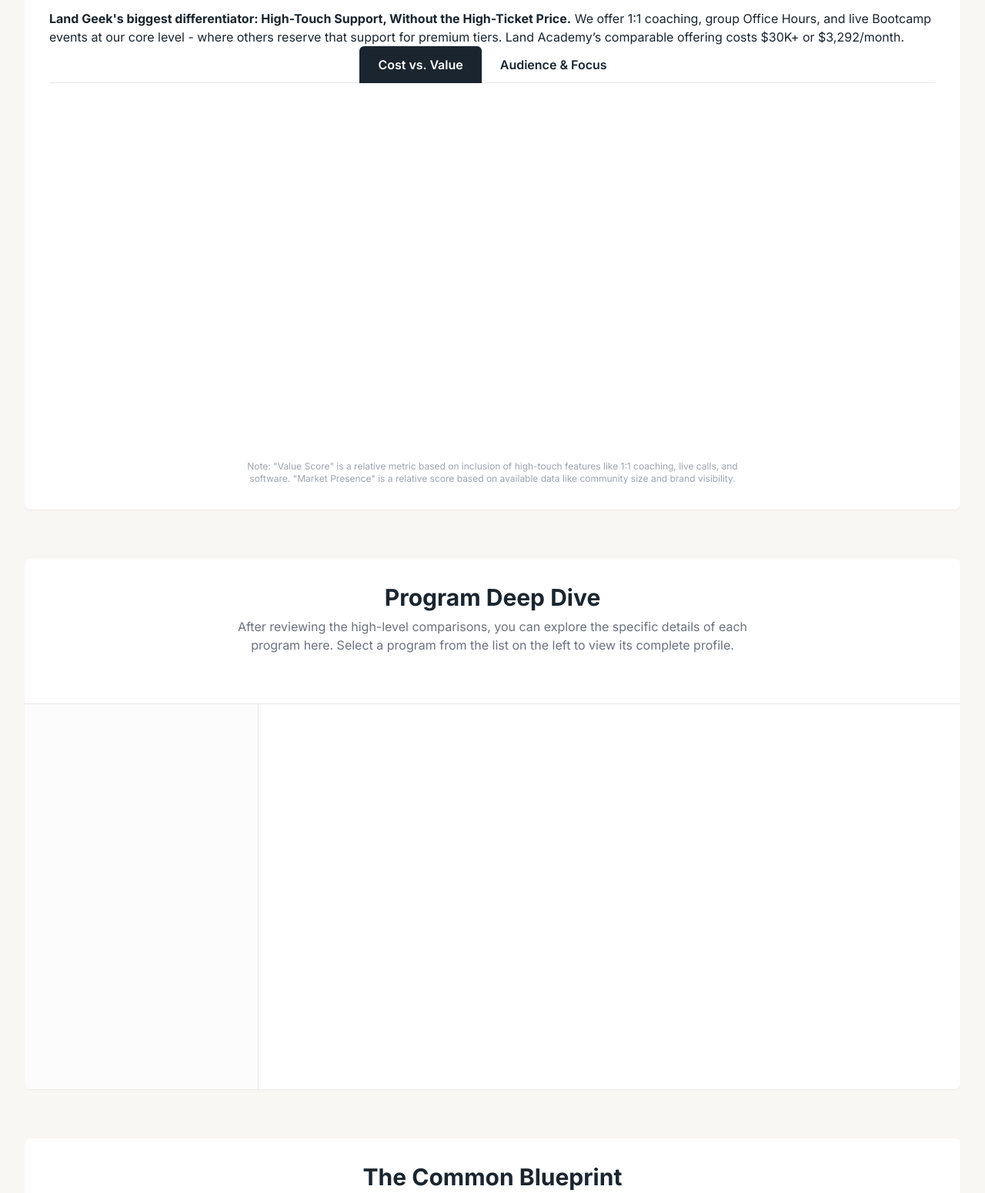
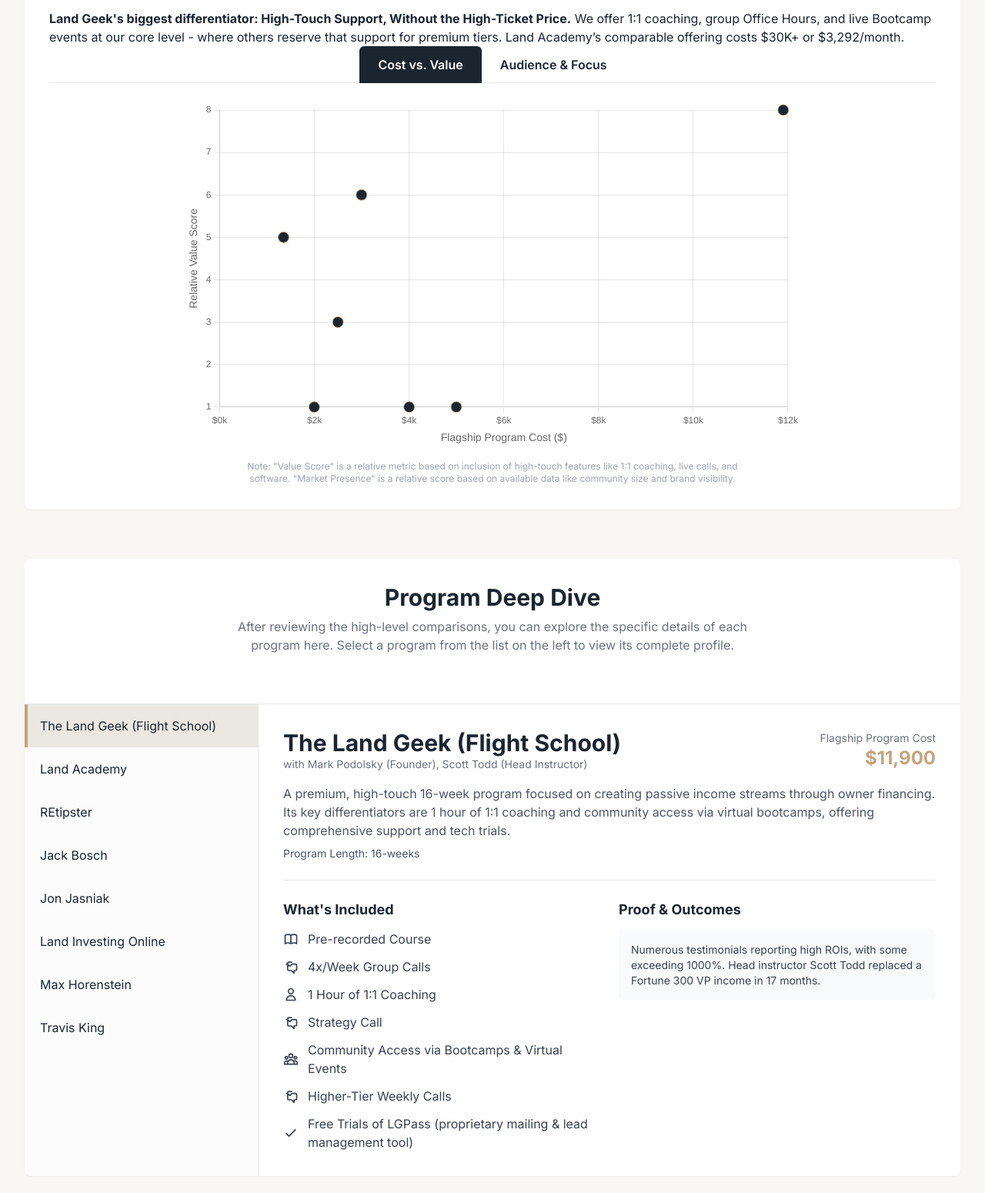
Before and after one commit to CarineTLG/tlgmarketresearch, a plain HTML site: page index.html in a window 1280 px wide. Shown: the part 380-1930 px from the top of the page at 77% size. Drawn offline with nearby package versions, Linux system fonts and the light colour scheme.

Commit message:
index.html

```diff
--- a/index.html
+++ b/index.html
@@ -147,6 +147,9 @@
     </div>
 <script>
 document.addEventListener('DOMContentLoaded', () => {
+
+    console.log('DOM Content Loaded. Script starting.');
+
     const programData = [
         {
             id: 'land_geek', name: 'The Land Geek (Flight School)', cost: 11900, programLength: '16-weeks',
@@ -154,8 +157,7 @@
             founder: 'Mark Podolsky (Founder), Scott Todd (Head Instructor)',
             tagline: 'A premium, high-touch 16-week program focused on creating passive income streams through owner financing. Its key differentiators are 1 hour of 1:1 coaching and community access via virtual bootcamps, offering comprehensive support and tech trials.',
             inclusions: ['Pre-recorded Course', '4x/Week Group Calls', '1 Hour of 1:1 Coaching', 'Strategy Call', 'Community Access via Bootcamps & Virtual Events', 'Higher-Tier Weekly Calls', 'Free Trials of LGPass (proprietary mailing & lead management tool)'],
-      proof: 'Numerous testimonials reporting high ROIs, with some exceeding 1000%. Head instructor Scott Todd replaced a Fortune 300 VP income in 17 months.',
-      link: 'https://www.thelandgeek.com/'
+            proof: 'Numerous testimonials reporting high ROIs, with some exceeding 1000%. Head instructor Scott Todd replaced a Fortune 300 VP income in 17 months.'
         },
         {
             id: 'land_academy', name: 'Land Academy', cost: 2995, programLength: 'Self-paced (flagship)',
@@ -183,7 +185,7 @@
         },
         {
             id: 'jon_jasniak', name: 'Jon Jasniak', cost: 4000, programLength: '50+ hours (course)',
-      audienceExperience: 1.5, audienceSupport: 1, marketPresence: 22, link: "https://jonjasniak.com/cf2",
+            audienceExperience: 1.5, audienceSupport: 1, marketPresence: 22,link: "https://jonjasniak.com/cf2",
             founder: 'Jon Jasniak',
             tagline: 'Focuses on owner financing and high-volume flipping, ideal for beginners to intermediates with a strong self-starter mindset.',
             inclusions: ['50+ Hours Video Training', 'Contracts & Spreadsheets', 'Call Vault', 'Mastermind (add-on)', 'WhatsApp Community (Mastermind)'],
@@ -198,7 +200,7 @@
             proof: 'Noted for its fast-growing online presence and active community engagement.'
         },
         {
-      id: 'max_horenstein', name: 'Max Horenstein', cost: null, programLength: 'Varies (guarantee-driven)',
+            id: 'max_horenstein', name: 'Max Horenstein', cost: 'Unknown', programLength: 'Varies (guarantee-driven)',
             audienceExperience: 1, audienceSupport: 1, marketPresence: 10, link: "https://www.landflippingsystem.com/optin1724687529330",
             founder: 'Max Horenstein',
             tagline: 'A system designed for low-effort, guaranteed results by outsourcing sales and leveraging funding partnerships.',
@@ -215,48 +217,93 @@
         }
     ];
 
-  // Helpers
-  const isNum = v => typeof v === 'number' && !Number.isNaN(v);
-  const currency = v => isNum(v) ? '$' + v.toLocaleString() : 'Unknown';
+    console.log('programData loaded:', programData.length, 'items');
 
-  // Value score (unchanged logic, with safety)
     const valueScores = programData.map(p => {
-    const inc = (p.inclusions || []).map(i => i.toLowerCase());
         let score = 0;
-    if (inc.some(i => i.includes('1:1'))) score += 3;
-    if (inc.some(i => i.includes('live') || i.includes('group calls') || i.includes('webinars'))) score += 2;
-    if (inc.some(i => i.includes('software') || i.includes('platform') || i.includes('crm') || i.includes('lgpass'))) score += 2;
-    if (inc.some(i => i.includes('community') || i.includes('discord') || i.includes('forum') || i.includes('virtual events') || i.includes('bootcamps'))) score += 1;
-    if (inc.some(i => i.includes('funding'))) score += 3;
+        if (p.inclusions.some(i => i.toLowerCase().includes('1:1'))) score += 3;
+        if (p.inclusions.some(i => i.toLowerCase().includes('live') || i.toLowerCase().includes('group calls') || i.toLowerCase().includes('webinars'))) score += 2;
+        if (p.inclusions.some(i => i.toLowerCase().includes('software') || i.toLowerCase().includes('platform') || i.toLowerCase().includes('crm') || i.toLowerCase().includes('tech platform trials') || i.toLowerCase().includes('lgpass'))) score += 2;
+        if (p.inclusions.some(i => i.toLowerCase().includes('community') || i.toLowerCase().includes('discord') || i.toLowerCase().includes('forum') || i.toLowerCase().includes('virtual events') || i.toLowerCase().includes('bootcamps'))) score += 1;
+        if (p.inclusions.some(i => i.toLowerCase().includes('funding'))) score += 3;
         return score;
     });
 
-  // Shared chart options
+    const tooltipConfig = {
+        callbacks: {
+            label: function(context) {
+                const program = programData[context.dataIndex];
+                return `${program.name}: $${program.cost.toLocaleString()}`;
+            }
+        }
+    };
+
     const sharedChartOptions = {
         responsive: true,
         maintainAspectRatio: false,
-    plugins: { legend: { display: false } },
-    animation: { duration: 1000, easing: 'easeInOutCubic' }
+        plugins: {
+            legend: { display: false },
+            tooltip: tooltipConfig
+        },
+        animation: {
+            duration: 1000,
+            easing: 'easeInOutCubic'
+        }
     };
 
-  // Chart 1: Cost vs Value (skip unknown costs)
-  const costValueCtx = document.getElementById('costValueChart')?.getContext('2d');
+    // Chart 1: Cost vs Value
+    const costValueCtx = document.getElementById('costValueChart').getContext('2d');
     if (costValueCtx) {
-    const scatterData = programData
-      .map((p, i) => ({ p, i }))
-      .filter(({ p }) => isNum(p.cost))
-      .map(({ p, i }) => ({ x: p.cost, y: valueScores[i], _index: i }));
-
-    new Chart(costValueCtx, {
+        const costValueChart = new Chart(costValueCtx, {
             type: 'scatter',
             data: {
                 datasets: [{
                     label: 'Programs',
-          data: scatterData,
+                    data: programData.map((p, i) => ({ x: p.cost, y: valueScores[i] })),
                     backgroundColor: '#1A252F',
                     borderColor: '#C5A47E',
                     pointRadius: 7,
-          pointHoverRadius: 10
+                    pointHoverRadius: 10,
+                }]
+            },
+            options: {
+                ...sharedChartOptions,
+                scales: {
+                    x: {
+                        type: 'linear',
+                        position: 'bottom',
+                        title: { display: true, text: 'Flagship Program Cost ($)', font: { size: 14 } },
+                         ticks: {
+                            callback: value => '$' + (value/1000) + 'k'
+                        }
+                    },
+                    y: {
+                        title: { display: true, text: 'Relative Value Score', font: { size: 14 } }
+                    }
+                }
+            }
+        });
+        console.log('Cost vs Value Chart initialized.');
+    } else {
+        console.error('Cost vs Value Chart canvas not found!');
+    }
+
+
+    // Chart 2: Audience & Focus
+    const audienceCtx = document.getElementById('audienceChart').getContext('2d');
+    if (audienceCtx) {
+        const audienceChart = new Chart(audienceCtx, {
+            type: 'bubble',
+            data: {
+                datasets: [{
+                    label: 'Programs',
+                    data: programData.map(p => ({
+                        x: p.audienceExperience,
+                        y: p.audienceSupport,
+                        r: p.marketPresence / 2
+                    })),
+                    backgroundColor: '#1A252Faa',
+                    borderColor: '#C5A47E',
                 }]
             },
             options: {
@@ -265,53 +312,10 @@
                     legend: { display: false },
                     tooltip: {
                          callbacks: {
-              label: ctx => {
-                const program = programData[ctx.raw._index];
-                return `${program.name}: ${currency(program.cost)}`;
+                            label: function(context) {
+                                const program = programData[context.dataIndex];
+                                return `${program.name}`;
                             }
-            }
-          }
-        },
-        scales: {
-          x: {
-            type: 'linear',
-            position: 'bottom',
-            title: { display: true, text: 'Flagship Program Cost ($)', font: { size: 14 } },
-            ticks: { callback: value => '$' + (value/1000) + 'k' }
-          },
-          y: {
-            title: { display: true, text: 'Relative Value Score', font: { size: 14 } }
-          }
-        }
-      }
-    });
-  }
-
-  // Chart 2: Audience & Focus
-  const audienceCtx = document.getElementById('audienceChart')?.getContext('2d');
-  if (audienceCtx) {
-    new Chart(audienceCtx, {
-      type: 'bubble',
-      data: {
-        datasets: [{
-          label: 'Programs',
-          data: programData.map((p, i) => ({
-            x: p.audienceExperience,
-            y: p.audienceSupport,
-            r: p.marketPresence / 2,
-            _index: i
-          })),
-          backgroundColor: '#1A252Faa',
-          borderColor: '#C5A47E'
-        })]
-      },
-      options: {
-        ...sharedChartOptions,
-        plugins: {
-          legend: { display: false },
-          tooltip: {
-            callbacks: {
-              label: ctx => programData[ctx.raw._index].name
                         }
                     }
                 },
@@ -319,50 +323,84 @@
                     x: {
                         min: 0, max: 4,
                         title: { display: true, text: 'Target Experience Level', font: { size: 14 } },
-            ticks: { callback: value => ['', 'Beginner', 'Intermediate', 'Advanced', ''][value] || '' }
+                        ticks: {
+                           callback: value => ['', 'Beginner', 'Intermediate', 'Advanced', ''][value] || ''
+                        }
                     },
                     y: {
                         min: 0, max: 4,
                         title: { display: true, text: 'Support Model', font: { size: 14 } },
-            ticks: { callback: value => ['', 'DIY', 'Hybrid', 'High-Touch', ''][value] || '' }
+                         ticks: {
+                           callback: value => ['', 'DIY', 'Hybrid', 'High-Touch', ''][value] || ''
+                        }
                     }
                 }
             }
         });
+        console.log('Audience Chart initialized.');
+    } else {
+        console.error('Audience Chart canvas not found!');
     }
 
-  // Tabs
+
     const tabButtons = document.querySelectorAll('.tab-button');
+    console.log('Tab buttons found:', tabButtons.length);
     const chartContainers = [document.getElementById('chart-cost-container'), document.getElementById('chart-audience-container')];
+
     tabButtons.forEach(button => {
         button.addEventListener('click', () => {
+            console.log('Tab button clicked:', button.id);
             tabButtons.forEach(btn => btn.classList.remove('active'));
             button.classList.add('active');
+
             chartContainers.forEach(container => container.classList.add('hidden'));
-      (button.id === 'tab-cost' ? chartContainers[0] : chartContainers[1]).classList.remove('hidden');
+            if (button.id === 'tab-cost') {
+                chartContainers[0].classList.remove('hidden');
+            } else {
+                chartContainers[1].classList.remove('hidden');
+            }
         });
     });
 
-  // Left list + details
     const programSelectorContainer = document.getElementById('program-selector-container');
+    programSelectorContainer.innerHTML = ''; // Clear any existing content
+    console.log('Program selector container cleared.');
+
     const programDetailsContent = document.getElementById('program-details-content');
+    if (programDetailsContent) {
+        console.log('Program details content div found.');
+    } else {
+        console.error('Program details content div NOT found!');
+    }
 
     const generateInclusionHTML = (items) => {
         const iconMap = {
-      call: `<svg fill="none" stroke="currentColor" viewBox="0 0 24 24"><path stroke-linecap="round" stroke-linejoin="round" stroke-width="2" d="M17 8h2a2 2 0 012 2v6a2 2 0 01-2 2h-2v4l-4-4H9a2 2 0 01-2-2V7a2 2 0 012-2h4M5 8h1.586a1 1 0 01.707.293l2.414 2.414a1 1 0 001.414 0l2.414-2.414a1 1 0 01.707-.293H19"></path></svg>`,
-      coaching: `<svg fill="none" stroke="currentColor" viewBox="0 0 24 24"><path stroke-linecap="round" stroke-linejoin="round" stroke-width="2" d="M16 7a4 4 0 11-8 0 4 4 0 018 0zM12 14a7 7 0 00-7 7h14a7 7 0 00-7-7z"></path></svg>`,
-      community: `<svg fill="none" stroke="currentColor" viewBox="0 0 24 24"><path stroke-linecap="round" stroke-linejoin="round" stroke-width="2" d="M17 20h5v-2a3 3 0 00-5.356-1.857M17 20H7m10 0v-2c0-.656-.126-1.283-.356-1.857M7 20H2v-2a3 3 0 015.356-1.857M7 20v-2c0-.656.126-1.283.356-1.857m0 0a5.002 5.002 0 019.288 0M15 7a3 3 0 11-6 0 3 3 0 016 0zm6 3a2 2 0 11-4 0 2 2 0 014 0zM7 10a2 2 0 11-4 0 2 2 0 014 0z"></path></svg>`,
-      software: `<svg fill="none" stroke="currentColor" viewBox="0 0 24 24"><path stroke-linecap="round" stroke-linejoin="round" stroke-width="2" d="M9.75 17L9 20l-1 1h8l-1-1-.75-3M3 13h18M5 17h14a2 2 0 002-2V5a2 2 0 00-2-2H5a2 2 0 00-2 2v10a2 2 0 002 2z"></path></svg>`,
-      course: `<svg fill="none" stroke="currentColor" viewBox="0 0 24 24"><path stroke-linecap="round" stroke-linejoin="round" stroke-width="2" d="M12 6.253v13m0-13C10.832 5.477 9.246 5 7.5 5S4.168 5.477 3 6.253v13C4.168 18.477 5.754 18 7.5 18s3.332.477 4.5 1.253m0-13C13.168 5.477 14.754 5 16.5 5c1.747 0 3.332.477 4.5 1.253v13C19.832 18.477 18.246 18 16.5 18c-1.746 0-3.332.477-4.5 1.253"></path></svg>`,
-      default: `<svg fill="none" stroke="currentColor" viewBox="0 0 24 24"><path stroke-linecap="round" stroke-linejoin="round" stroke-width="2" d="M5 13l4 4L19 7"></path></svg>`
+            'call': `<svg fill="none" stroke="currentColor" viewBox="0 0 24 24"><path stroke-linecap="round" stroke-linejoin="round" stroke-width="2" d="M17 8h2a2 2 0 012 2v6a2 2 0 01-2 2h-2v4l-4-4H9a2 2 0 01-2-2V7a2 2 0 012-2h4M5 8h1.586a1 1 0 01.707.293l2.414 2.414a1 1 0 001.414 0l2.414-2.414a1 1 0 01.707-.293H19"></path></svg>`,
+            'coaching': `<svg fill="none" stroke="currentColor" viewBox="0 0 24 24"><path stroke-linecap="round" stroke-linejoin="round" stroke-width="2" d="M16 7a4 4 0 11-8 0 4 4 0 018 0zM12 14a7 7 0 00-7 7h14a7 7 0 00-7-7z"></path></svg>`,
+            'community': `<svg fill="none" stroke="currentColor" viewBox="0 0 24 24"><path stroke-linecap="round" stroke-linejoin="round" stroke-width="2" d="M17 20h5v-2a3 3 0 00-5.356-1.857M17 20H7m10 0v-2c0-.656-.126-1.283-.356-1.857M7 20H2v-2a3 3 0 015.356-1.857M7 20v-2c0-.656.126-1.283.356-1.857m0 0a5.002 5.002 0 019.288 0M15 7a3 3 0 11-6 0 3 3 0 016 0zm6 3a2 2 0 11-4 0 2 2 0 014 0zM7 10a2 2 0 11-4 0 2 2 0 014 0z"></path></svg>`,
+            'software': `<svg fill="none" stroke="currentColor" viewBox="0 0 24 24"><path stroke-linecap="round" stroke-linejoin="round" stroke-width="2" d="M9.75 17L9 20l-1 1h8l-1-1-.75-3M3 13h18M5 17h14a2 2 0 002-2V5a2 2 0 00-2-2H5a2 2 0 00-2 2v10a2 2 0 002 2z"></path></svg>`,
+            'course': `<svg fill="none" stroke="currentColor" viewBox="0 0 24 24"><path stroke-linecap="round" stroke-linejoin="round" stroke-width="2" d="M12 6.253v13m0-13C10.832 5.477 9.246 5 7.5 5S4.168 5.477 3 6.253v13C4.168 18.477 5.754 18 7.5 18s3.332.477 4.5 1.253m0-13C13.168 5.477 14.754 5 16.5 5c1.747 0 3.332.477 4.5 1.253v13C19.832 18.477 18.246 18 16.5 18c-1.746 0-3.332.477-4.5 1.253"></path></svg>`,
+            'default': `<svg fill="none" stroke="currentColor" viewBox="0 0 24 24"><path stroke-linecap="round" stroke-linejoin="round" stroke-width="2" d="M5 13l4 4L19 7"></path></svg>`
         };
-    return (items || []).map(item => {
-      const k = Object.keys(iconMap).find(key => item.toLowerCase().includes(key)) || 'default';
-      return `<li class="flex items-center text-gray-700 icon-list-item">${iconMap[k]}<span class="text-sm md:text-base">${item}</span></li>`;
+        return items.map(item => {
+            const lowerItem = item.toLowerCase();
+            let icon = iconMap['default'];
+            for (const key in iconMap) {
+                if (lowerItem.includes(key)) {
+                    icon = iconMap[key];
+                    break;
+                }
+            }
+            return `<li class="flex items-center text-gray-700 icon-list-item">${icon}<span class="text-sm md:text-base">${item}</span></li>`;
         }).join('');
     };
 
     const updateProgramDetails = (program) => {
+        console.log('Attempting to update program details for:', program.name); // Added log
+        if (!programDetailsContent) {
+            console.error('programDetailsContent is null. Cannot update. Check HTML ID.'); // Added error log
+            return; // Exit if the element is not found
+        }
         programDetailsContent.innerHTML = `
             <div class="flex flex-col md:flex-row items-start md:items-center justify-between mb-4">
                  <div>
@@ -371,12 +409,12 @@
                  </div>
                 <div class="mt-4 md:mt-0 text-right">
                     <p class="text-gray-500 text-sm">Flagship Program Cost</p>
-          <p class="text-2xl font-bold text-[#C5A47E]">${currency(program.cost)}</p>
-          ${program.link ? `<a class="inline-block mt-2 text-sm underline text-[#1A252F]" href="${program.link}" target="_blank" rel="noopener noreferrer">Visit website ↗</a>` : ''}
+                    <p class="text-2xl font-bold text-[#C5A47E]">$${program.cost.toLocaleString()}</p>
                  </div>
             </div>
             <p class="text-gray-600 mb-2">${program.tagline}</p>
             <p class="text-gray-600 text-sm mb-6 pb-6 border-b border-gray-200">Program Length: ${program.programLength}</p>
+
             <div class="grid grid-cols-1 lg:grid-cols-2 gap-6">
                 <div>
                     <h4 class="font-bold mb-3 text-lg">What's Included</h4>
@@ -392,25 +430,32 @@
                 </div>
             </div>
         `;
+        console.log('Program details updated successfully for:', program.name); // Added log
     };
 
-  // Build left selector
-  programSelectorContainer.innerHTML = '';
     programData.forEach(program => {
         const selector = document.createElement('div');
         selector.className = 'program-selector p-4 cursor-pointer hover:bg-[#EAE8E1]';
         selector.dataset.id = program.id;
         selector.textContent = program.name;
+        programSelectorContainer.appendChild(selector);
+
         selector.addEventListener('click', () => {
+            console.log('Program selector clicked:', program.id);
             document.querySelectorAll('.program-selector').forEach(el => el.classList.remove('active'));
             selector.classList.add('active');
             updateProgramDetails(program);
         });
-    programSelectorContainer.appendChild(selector);
     });
 
-  // Default selection
-  document.querySelector('.program-selector[data-id="land_geek"]')?.click();
+    // Initial load, activate The Land Geek program
+    const initialProgramSelector = document.querySelector('.program-selector[data-id="land_geek"]');
+    if (initialProgramSelector) {
+        initialProgramSelector.click();
+        console.log('Initial Land Geek program activated.');
+    } else {
+        console.error('Initial Land Geek program selector NOT found!');
+    }
 });
 </script>
 
```
Lines whose indentation alone changed are shown as unchanged.
